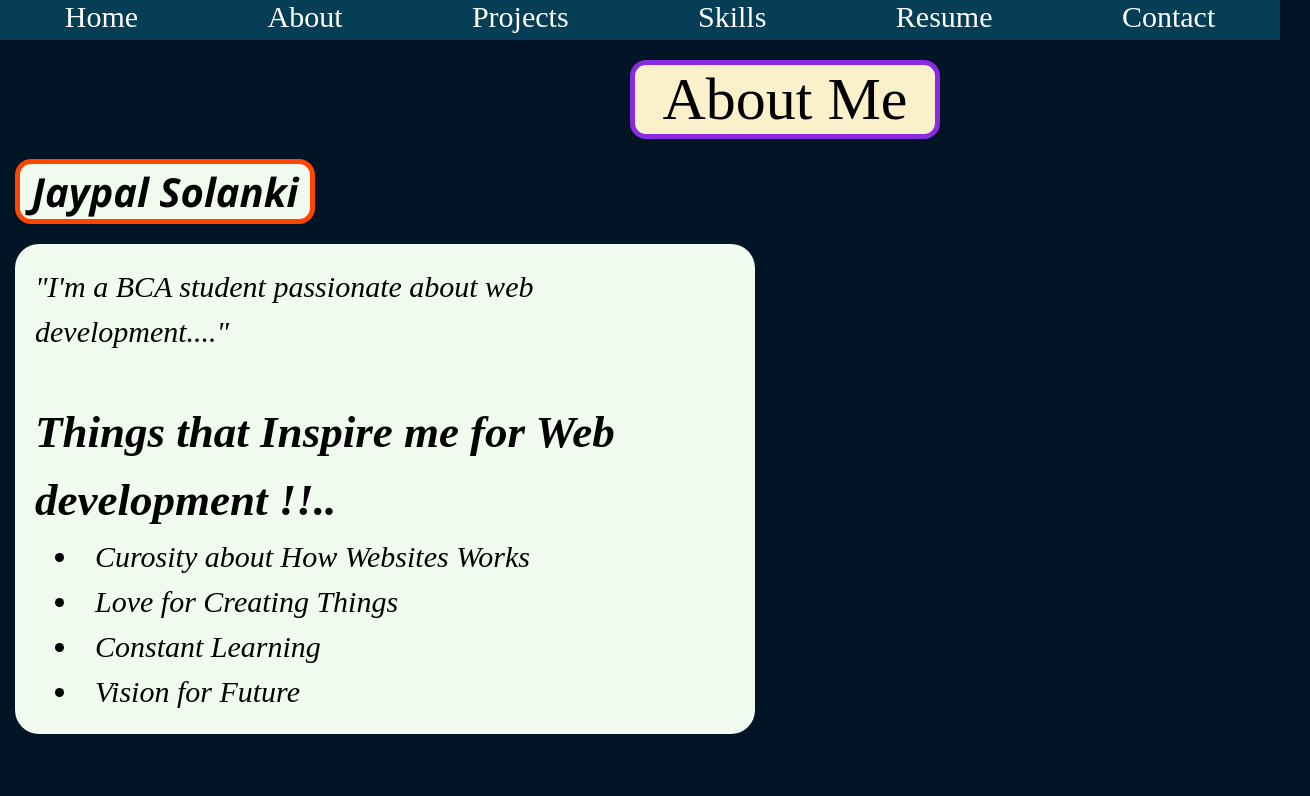
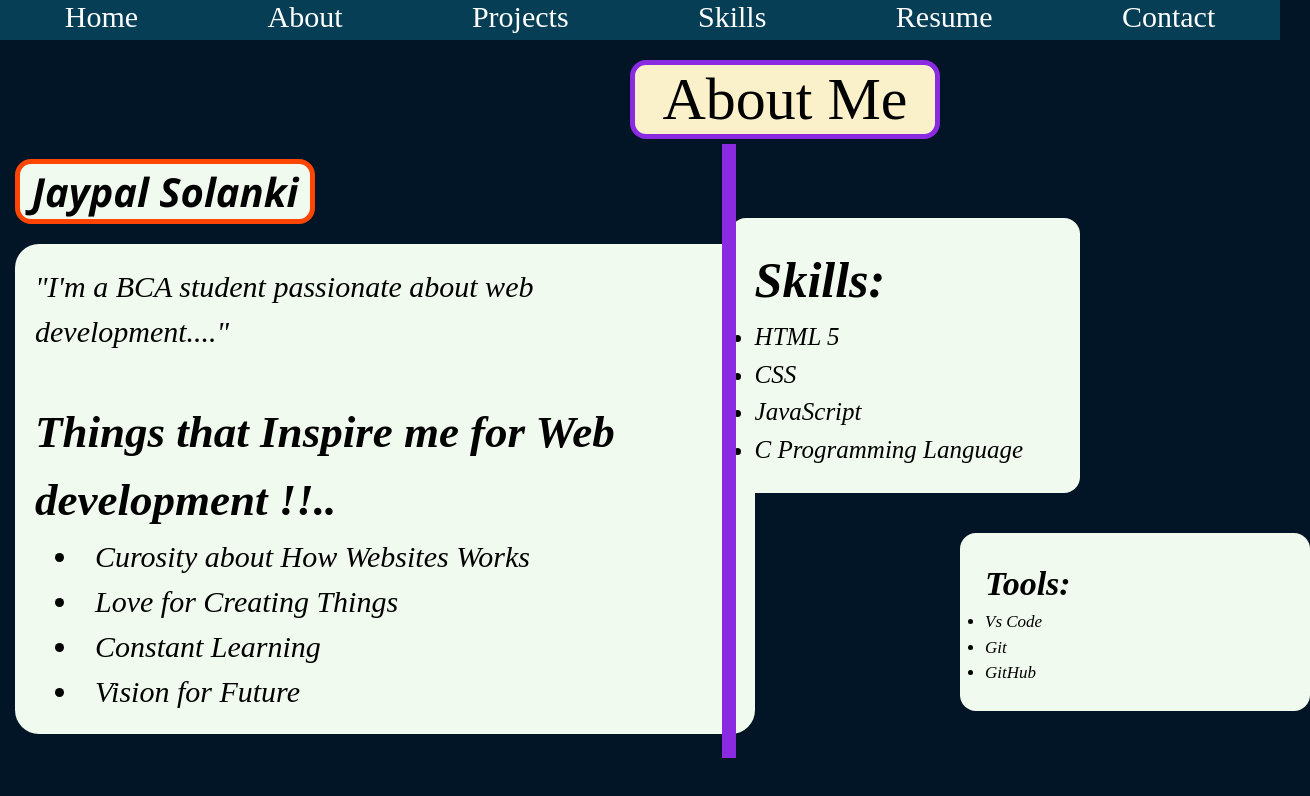
Before and after one commit to Jaypal-coder/My-Portfolio, a plain HTML site: page about.html in a window 1280 px wide. Shown: the whole page, 1310 px wide, since content can reach past the window. Drawn offline with Linux system fonts and the light colour scheme.

Commit message:
Changes Made

```diff
--- a/about.css
+++ b/about.css
@@ -44,6 +44,9 @@ a:hover{
 }
 body{
     background-color: #021526;
+    margin:0;
+    height: 100vh;
+    position: relative;
 }
 #content{
     color: black;
@@ -63,3 +66,40 @@ body{
     list-style-position: inside;
     padding-left: 20px;
 }
+hr{
+    width: 600px;
+    border: 7px solid blueviolet;
+
+    transform: rotate(90deg);
+
+    position: relative;
+    margin-left: 33%;
+    margin-top: -290px;
+
+}
+.Skills{
+    margin-left: 57%;
+    background-color:#f1faee ;
+    line-height: 1.5;
+    border-radius: 1rem;
+    padding: 25px;
+    font-size: 25px;
+    text-align: justify;
+    margin-top: -240px;
+    width: 300px;
+    font-family: "Poppins";
+    font-style: italic;
+}
+.Tools{
+    margin-left: 75%;
+    background-color:#f1faee ;
+    line-height: 1.5;
+    border-radius: 1rem;
+    padding: 25px;
+    font-size: 17px;
+    text-align: justify;
+    margin-top: 40px;
+    width: 300px;
+    font-family: "Poppins";
+    font-style: italic;
+}
--- a/about.html
+++ b/about.html
@@ -18,9 +18,13 @@
         </div>
     </header>
     <main>
+
+    <div class="container">
+
         <p id="header">About Me</p>
         <p id="Name">Jaypal Solanki</p>
-        <div id="content"><p>"I'm a BCA student passionate about web development...."<br><br>
+        <div id="content">
+        <p>"I'm a BCA student passionate about web development...."<br><br>
         <h2>Things that Inspire me for Web development !!..</h2>
         <ul>
             <li>Curosity about How Websites Works</li>
@@ -29,7 +33,27 @@
             <li>Vision for Future</li>
         </ul>
         </p>
+
     </div>
+    <hr>
+    <div class="Skills">
+        <h1>Skills:</h1>
+        <ul>
+            <li>HTML 5</li>
+            <li>CSS</li>
+            <li>JavaScript</li>
+            <li>C Programming Language</li>
+        </ul>
+    </div>
+    <div class="Tools">
+        <h1>Tools:</h1>
+        <ul>
+            <li>Vs Code</li>
+            <li>Git</li>
+            <li>GitHub</li>
+        </ul>
+    </div>
+
     </main>
 </body>
 </html>
```
